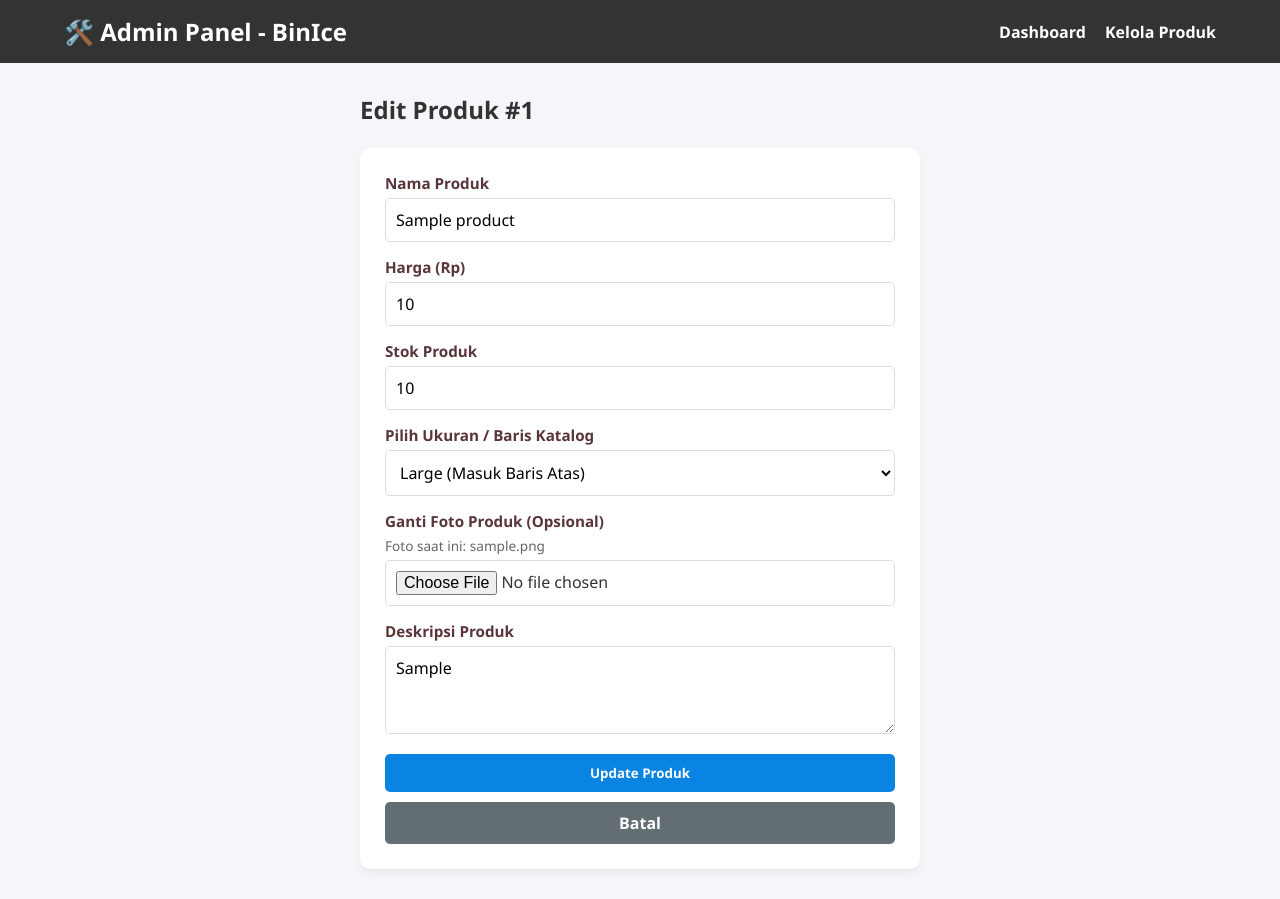
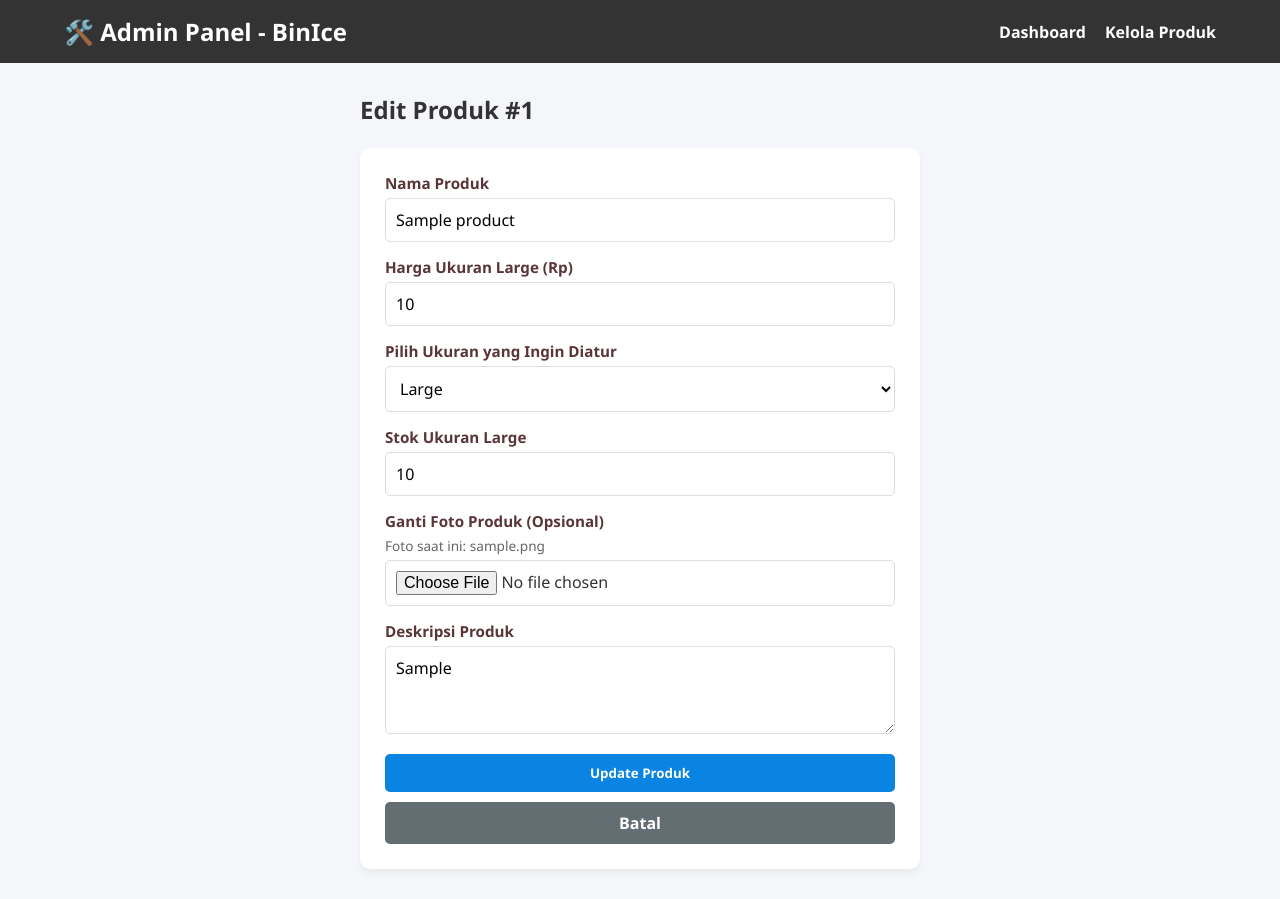
Before and after one commit to qatrunnadanasywah26-boop/gabin-eskrim, a PHP site: page /admin_produk_edit.php?id=1 in a window 1280 px wide. Run offline with PHP 8.4, Linux system fonts and the light colour scheme; the visitor is signed in with stand-in values (Sample User, id 1); tables that the repository leaves empty or names only in its code hold one stand-in row (values such as "Sample post").

Commit message:
ganti co

```diff
--- a/admin_produk_edit.php
+++ b/admin_produk_edit.php
@@ -11,16 +11,22 @@ if (!$p) {
     exit;
 }
 
+// Definisikan harga dari database (atau set default jika belum ada)
+$harga_large_db = isset($p['harga']) ? intval($p['harga']) : 11000;
+$harga_medium_db = 6000; // Harga medium tetap 6000 atau bisa disesuaikan
+
+$stok_large_db = isset($p['stok_large']) ? intval($p['stok_large']) : 0;
+$stok_medium_db = isset($p['stok_medium']) ? intval($p['stok_medium']) : 0;
+
 if ($_SERVER['REQUEST_METHOD'] === 'POST') {
     $nama      = mysqli_real_escape_string($koneksi, $_POST['nama']);
     $harga     = intval($_POST['harga']);
-    $stok      = intval($_POST['stok']); // Menangkap input stok baru
+    $stok      = intval($_POST['stok']);
     $deskripsi = mysqli_real_escape_string($koneksi, $_POST['deskripsi']);
     $ukuran    = mysqli_real_escape_string($koneksi, $_POST['ukuran']);
 
-    $nama_gambar = $p['gambar']; // Default pakai gambar lama
+    $nama_gambar = $p['gambar'];
 
-    // Cek apakah admin mengupload file gambar baru
     if (isset($_FILES['gambar']) && $_FILES['gambar']['error'] === 0) {
         $ekstensi_boleh = ['jpg', 'jpeg', 'png', 'webp'];
         $nama_file_asli = $_FILES['gambar']['name'];
@@ -29,7 +35,7 @@ if ($_SERVER['REQUEST_METHOD'] === 'POST') {
         $ekstensi       = strtolower(pathinfo($nama_file_asli, PATHINFO_EXTENSION));
 
         if (in_array($ekstensi, $ekstensi_boleh)) {
-            if ($ukuran_file <= 2 * 1024 * 1024) { // Maksimal 2MB
+            if ($ukuran_file <= (2 * 1024 * 1024)) {
                 $nama_gambar = time() . '_' . rand(100, 999) . '.' . $ekstensi;
 
                 if (!is_dir('img')) {
@@ -41,8 +47,14 @@ if ($_SERVER['REQUEST_METHOD'] === 'POST') {
         }
     }
 
-    // Update data produk beserta stok ke database
-    $update = "UPDATE products SET nama='$nama', harga='$harga', stok='$stok', gambar='$nama_gambar', deskripsi='$deskripsi', ukuran='$ukuran' WHERE id='$id'";
+    // Update data berdasarkan ukuran yang dipilih admin saat form dikirim
+    if ($ukuran == 'medium') {
+        $update = "UPDATE products SET nama='$nama', stok_medium='$stok', gambar='$nama_gambar', deskripsi='$deskripsi' WHERE id='$id'";
+    } else {
+        // Jika large, update harga dan stok large-nya
+        $update = "UPDATE products SET nama='$nama', harga='$harga', stok_large='$stok', gambar='$nama_gambar', deskripsi='$deskripsi' WHERE id='$id'";
+    }
+
     if (mysqli_query($koneksi, $update)) {
         header("Location: admin_produk.php");
         exit;
@@ -85,22 +97,21 @@ if ($_SERVER['REQUEST_METHOD'] === 'POST') {
                 </div>
 
                 <div class="form-group">
-                    <label>Harga (Rp)</label>
-                    <input type="number" name="harga" value="<?= $p['harga'] ?>" required>
-                </div>
-
-                <!-- Input Stok Produk yang Dapat Diedit Admin -->
-                <div class="form-group">
-                    <label>Stok Produk</label>
-                    <input type="number" name="stok" value="<?= isset($p['stok']) ? $p['stok'] : 0 ?>" required min="0">
+                    <label id="labelHarga">Harga (Rp)</label>
+                    <input type="number" name="harga" id="inputHarga" value="<?= $harga_large_db ?>" required>
                 </div>
 
                 <div class="form-group">
-                    <label>Pilih Ukuran / Baris Katalog</label>
-                    <select name="ukuran" required>
-                        <option value="large" <?= ($p['ukuran'] == 'large') ? 'selected' : '' ?>>Large (Masuk Baris Atas)</option>
-                        <option value="medium" <?= ($p['ukuran'] == 'medium') ? 'selected' : '' ?>>Medium (Masuk Baris Bawah)</option>
+                    <label>Pilih Ukuran yang Ingin Diatur</label>
+                    <select name="ukuran" id="pilihUkuran" required onchange="ubahUkuranAdmin()">
+                        <option value="large">Large</option>
+                        <option value="medium">Medium</option>
                     </select>
+                </div>
+
+                <div class="form-group">
+                    <label id="labelStok">Stok Produk</label>
+                    <input type="number" name="stok" id="inputStok" value="<?= $stok_large_db ?>" required min="0">
                 </div>
 
                 <div class="form-group">
@@ -120,5 +131,39 @@ if ($_SERVER['REQUEST_METHOD'] === 'POST') {
         </div>
     </main>
 
+    <script>
+        const hargaLarge = <?= $harga_large_db ?>;
+        const hargaMedium = <?= $harga_medium_db ?>;
+
+        const stokLarge = <?= $stok_large_db ?>;
+        const stokMedium = <?= $stok_medium_db ?>;
+
+        function ubahUkuranAdmin() {
+            const pilihan = document.getElementById('pilihUkuran').value;
+            const inputStok = document.getElementById('inputStok');
+            const labelStok = document.getElementById('labelStok');
+            const inputHarga = document.getElementById('inputHarga');
+            const labelHarga = document.getElementById('labelHarga');
+
+            if (pilihan === 'medium') {
+                inputStok.value = stokMedium;
+                labelStok.textContent = 'Stok Ukuran Medium';
+
+                inputHarga.value = hargaMedium;
+                inputHarga.readOnly = true; // Medium harganya fix, jadi gak perlu diubah-ubah di sini
+                inputHarga.style.background = '#eee';
+                labelHarga.textContent = 'Harga Ukuran Medium (Fix)';
+            } else {
+                inputStok.value = stokLarge;
+                labelStok.textContent = 'Stok Ukuran Large';
+
+                inputHarga.value = hargaLarge; // Pakai harga tersimpan dari database (misal udah diubah jadi 12000)
+                inputHarga.readOnly = false; // Large boleh diedit harganya
+                inputHarga.style.background = '#fff';
+                labelHarga.textContent = 'Harga Ukuran Large (Rp)';
+            }
+        }
+        ubahUkuranAdmin();
+    </script>
 </body>
 </html>
--- a/detail_produk.php
+++ b/detail_produk.php
@@ -106,8 +106,8 @@ if (isset($_SESSION['keranjang'])) {
                     <div class="form-group">
                         <label>Pilih Ukuran Varian</label>
                         <select name="ukuran_dipilih" id="pilihUkuran" required>
-                            <option value="large">Large (Rp 11.000)</option>
-                            <option value="medium">Medium (Rp 6.000)</option>
+                            <option value="large">Large</option>
+                            <option value="medium">Medium</option>
                         </select>
                     </div>
                     <div class="form-group">
```
Also changed, not shown: checkout.php (+36 -0 lines).
